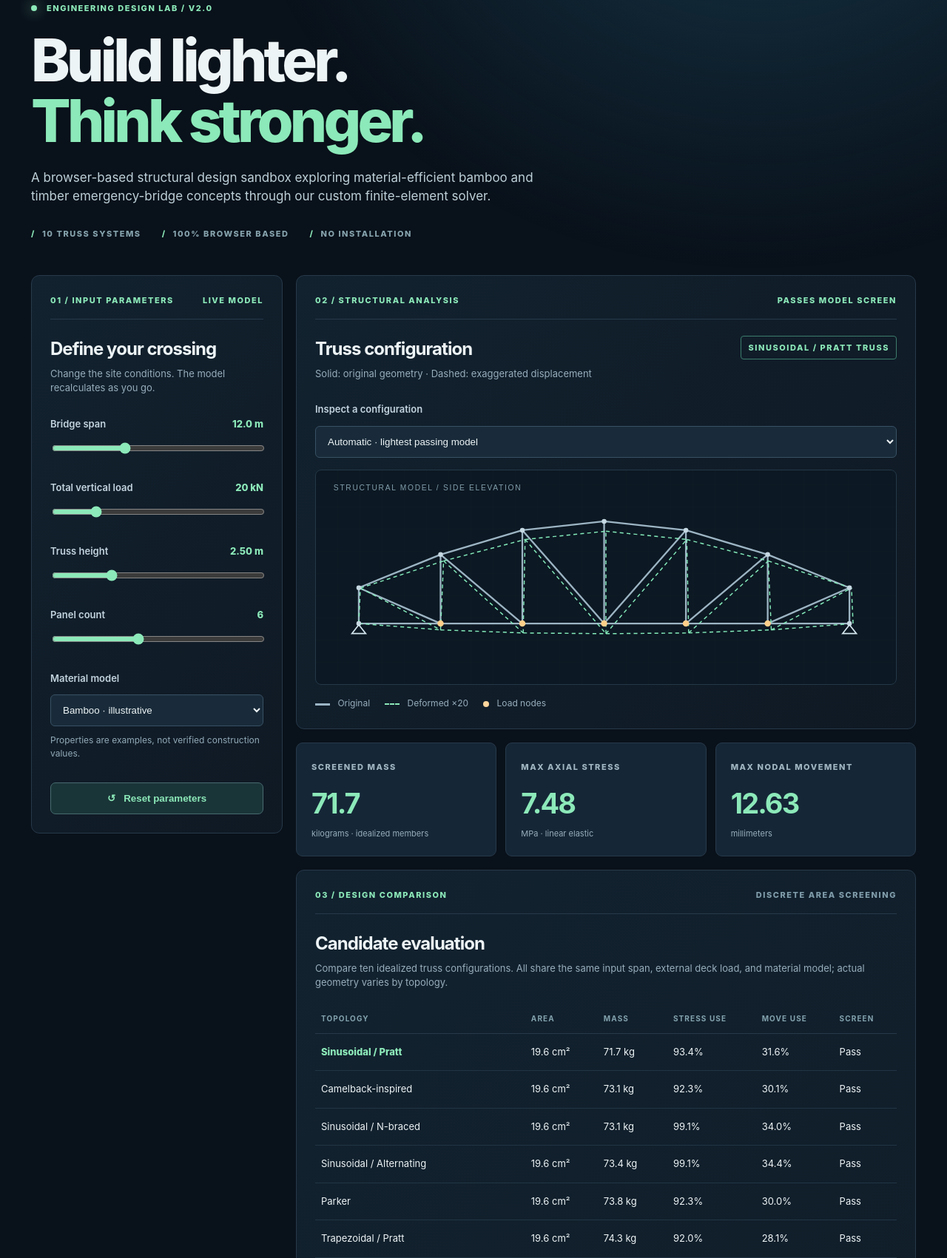
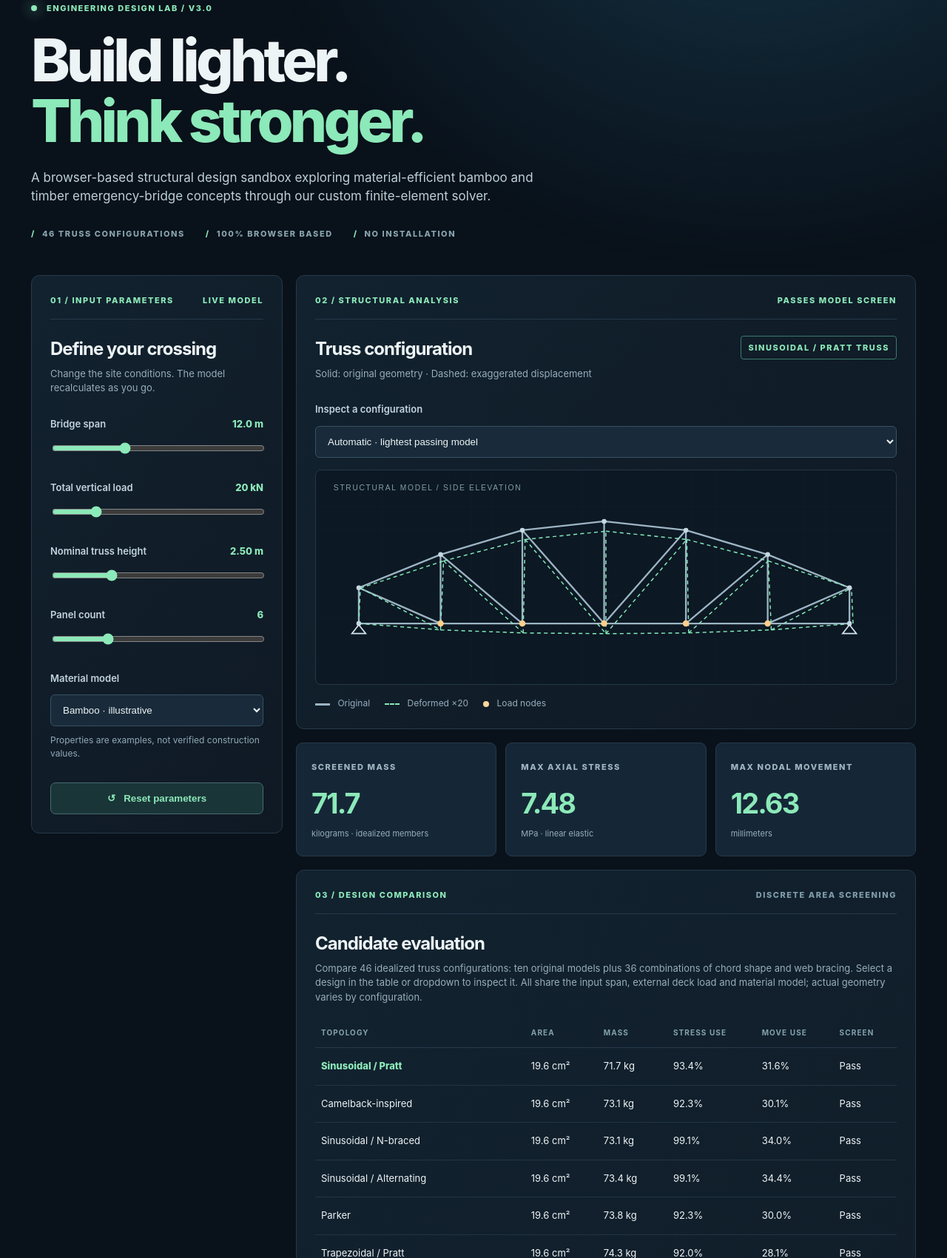
Before and after one commit to notivanly/SpanForge, a plain HTML site: page index.html in a window 1280 px wide. Shown: the part 154-1855 px from the top of the page at 74% size. Drawn offline with Linux system fonts and the light colour scheme.

Commit message:
Update dashboard to 46 truss configurations

```diff
--- a/index.html
+++ b/index.html
@@ -7,26 +7,27 @@
   <title>SpanForge | Bridge Design Lab</title>
   <meta name="description" content="Explore lightweight emergency-bridge trusses with a custom browser-based finite-element solver.">
   <link rel="stylesheet" href="./style.css">
+  <style>.inspect-design{font:inherit;text-align:left;color:inherit;background:none;border:0;padding:0;cursor:pointer;text-decoration:underline;text-underline-offset:3px;width:auto}.inspect-design:hover,.inspect-design:focus-visible{color:#84ebbb}</style>
   <script defer src="./solver.js"></script>
   <script defer src="./app.js"></script>
 </head>
 <body>
   <header class="topbar"><div class="brand"><span class="brandmark">⌁</span> SPAN<span>FORGE</span></div><a class="toplink" href="https://github.com/notivanly/SpanForge" target="_blank" rel="noopener noreferrer">SOURCE CODE ↗</a></header>
   <main class="shell">
-    <section class="hero"><div class="eyebrow"><span class="pulse"></span> ENGINEERING DESIGN LAB / V2.0</div><h1>Build lighter.<br><em>Think stronger.</em></h1><p>A browser-based structural design sandbox exploring material-efficient bamboo and timber emergency-bridge concepts through our custom finite-element solver.</p><div class="hero-stats"><span>10 TRUSS SYSTEMS</span><span>100% BROWSER BASED</span><span>NO INSTALLATION</span></div></section>
+    <section class="hero"><div class="eyebrow"><span class="pulse"></span> ENGINEERING DESIGN LAB / V3.0</div><h1>Build lighter.<br><em>Think stronger.</em></h1><p>A browser-based structural design sandbox exploring material-efficient bamboo and timber emergency-bridge concepts through our custom finite-element solver.</p><div class="hero-stats"><span>46 TRUSS CONFIGURATIONS</span><span>100% BROWSER BASED</span><span>NO INSTALLATION</span></div></section>
     <div class="workbench">
       <aside class="panel controls"><div class="panel-heading"><span>01 / INPUT PARAMETERS</span><span class="smalltag">LIVE MODEL</span></div><h2>Define your crossing</h2><p class="muted">Change the site conditions. The model recalculates as you go.</p>
         <div class="field"><div class="field-head"><label for="span">Bridge span</label><output id="span-val">12.0 m</output></div><input id="span" type="range" min="3" max="30" step="0.5" value="12"></div>
         <div class="field"><div class="field-head"><label for="load">Total vertical load</label><output id="load-val">20 kN</output></div><input id="load" type="range" min="1" max="100" step="1" value="20"></div>
-        <div class="field"><div class="field-head"><label for="height">Truss height</label><output id="height-val">2.50 m</output></div><input id="height" type="range" min="0.5" max="8" step="0.25" value="2.5"></div>
-        <div class="field"><div class="field-head"><label for="panels">Panel count</label><output id="panels-val">6</output></div><input id="panels" type="range" min="2" max="12" step="1" value="6"></div>
+        <div class="field"><div class="field-head"><label for="height">Nominal truss height</label><output id="height-val">2.50 m</output></div><input id="height" type="range" min="0.5" max="8" step="0.25" value="2.5"></div>
+        <div class="field"><div class="field-head"><label for="panels">Panel count</label><output id="panels-val">6</output></div><input id="panels" type="range" min="4" max="12" step="1" value="6"></div>
         <div class="field"><label for="material">Material model</label><select id="material"><option value="bamboo">Bamboo · illustrative</option><option value="timber">Timber · illustrative</option></select><p class="hint">Properties are examples, not verified construction values.</p></div>
         <button type="button" id="reset">↺ &nbsp; Reset parameters</button>
       </aside>
       <section class="rightcol">
         <div class="panel visual"><div class="panel-heading"><span>02 / STRUCTURAL ANALYSIS</span><span id="status" class="smalltag">CALCULATING</span></div><div class="visual-title"><div><h2>Truss configuration</h2><p class="muted">Solid: original geometry · Dashed: exaggerated displacement</p></div><span class="modeltag" id="topology">PRATT TRUSS</span></div><div class="field"><label for="design-select">Inspect a configuration</label><select id="design-select"><option value="auto">Automatic · lightest passing model</option></select></div><div id="bridge-plot" role="img" aria-label="Diagram of the computed bridge truss"></div><div class="legend"><span><i class="line-neutral"></i> Original</span><span><i class="line-accent"></i> Deformed ×20</span><span><i class="dot-load"></i> Load nodes</span></div></div>
         <div class="metrics"><div class="metric"><span>SCREENED MASS</span><strong id="mass">—</strong><small>kilograms · idealized members</small></div><div class="metric"><span>MAX AXIAL STRESS</span><strong id="stress">—</strong><small>MPa · linear elastic</small></div><div class="metric"><span>MAX NODAL MOVEMENT</span><strong id="deflection">—</strong><small>millimeters</small></div></div>
-        <div class="panel candidates"><div class="panel-heading"><span>03 / DESIGN COMPARISON</span><span>DISCRETE AREA SCREENING</span></div><h2>Candidate evaluation</h2><p class="muted">Compare ten idealized truss configurations. All share the same input span, external deck load, and material model; actual geometry varies by topology.</p><div class="table-wrap"><table><thead><tr><th>TOPOLOGY</th><th>AREA</th><th>MASS</th><th>STRESS USE</th><th>MOVE USE</th><th>SCREEN</th></tr></thead><tbody id="candidate-rows"></tbody></table></div><p id="message" class="hint"></p></div>
+        <div class="panel candidates"><div class="panel-heading"><span>03 / DESIGN COMPARISON</span><span>DISCRETE AREA SCREENING</span></div><h2>Candidate evaluation</h2><p class="muted">Compare 46 idealized truss configurations: ten original models plus 36 combinations of chord shape and web bracing. Select a design in the table or dropdown to inspect it. All share the input span, external deck load and material model; actual geometry varies by configuration.</p><div class="table-wrap"><table><thead><tr><th>TOPOLOGY</th><th>AREA</th><th>MASS</th><th>STRESS USE</th><th>MOVE USE</th><th>SCREEN</th></tr></thead><tbody id="candidate-rows"></tbody></table></div><p id="message" class="hint"></p></div>
       </section>
     </div>
     <section class="disclaimer"><strong>Engineering note</strong><p>This is an educational preliminary analysis, <b>not a safe-to-build bridge design</b>. The solver models ideal pin-jointed, linearly elastic 2D trusses and checks only simplified axial-stress and displacement thresholds. It excludes buckling, connections, lateral stability, foundations, material variability, dynamics, environmental actions, and design-code requirements. Never construct a bridge based on these results.</p></section>
```
